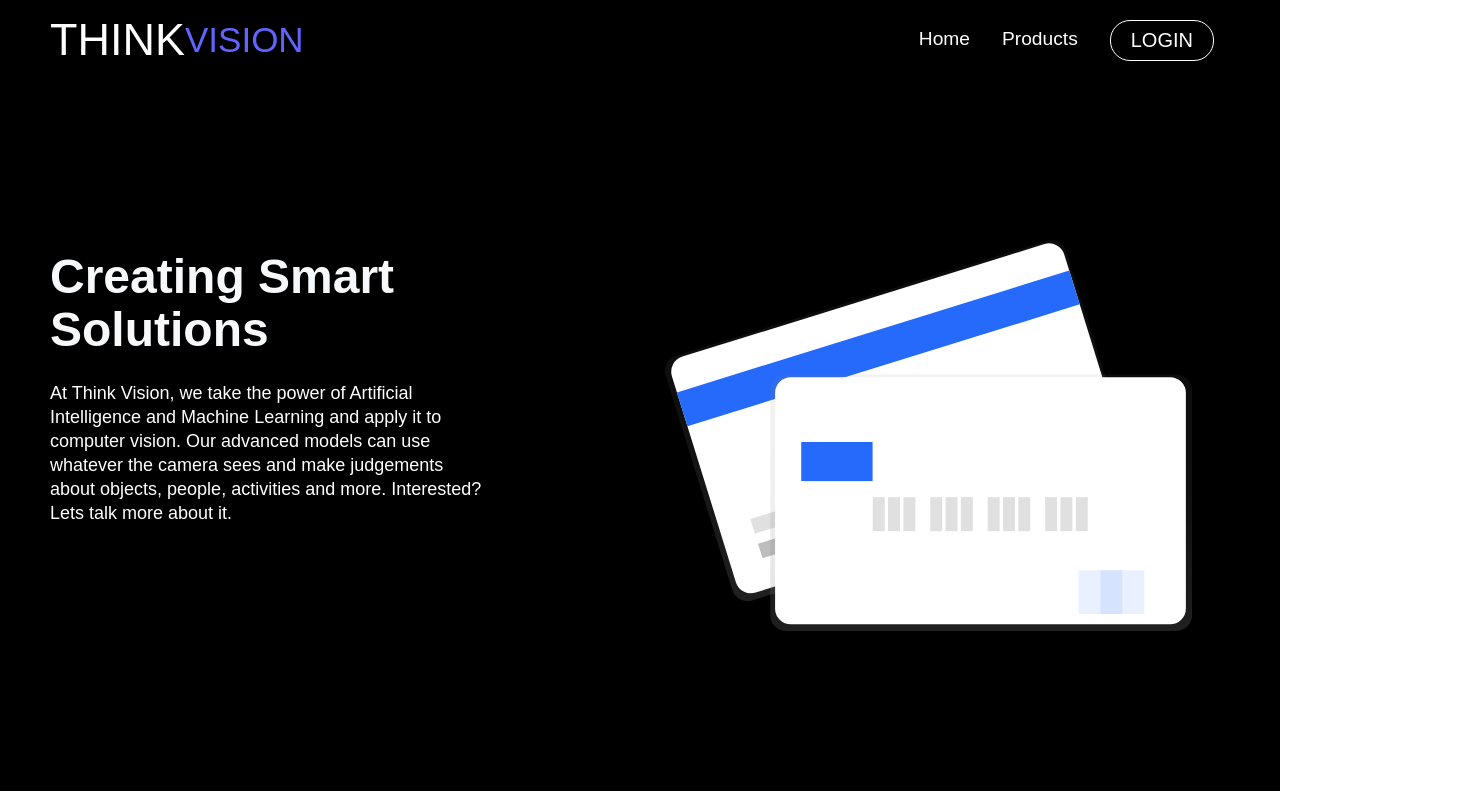
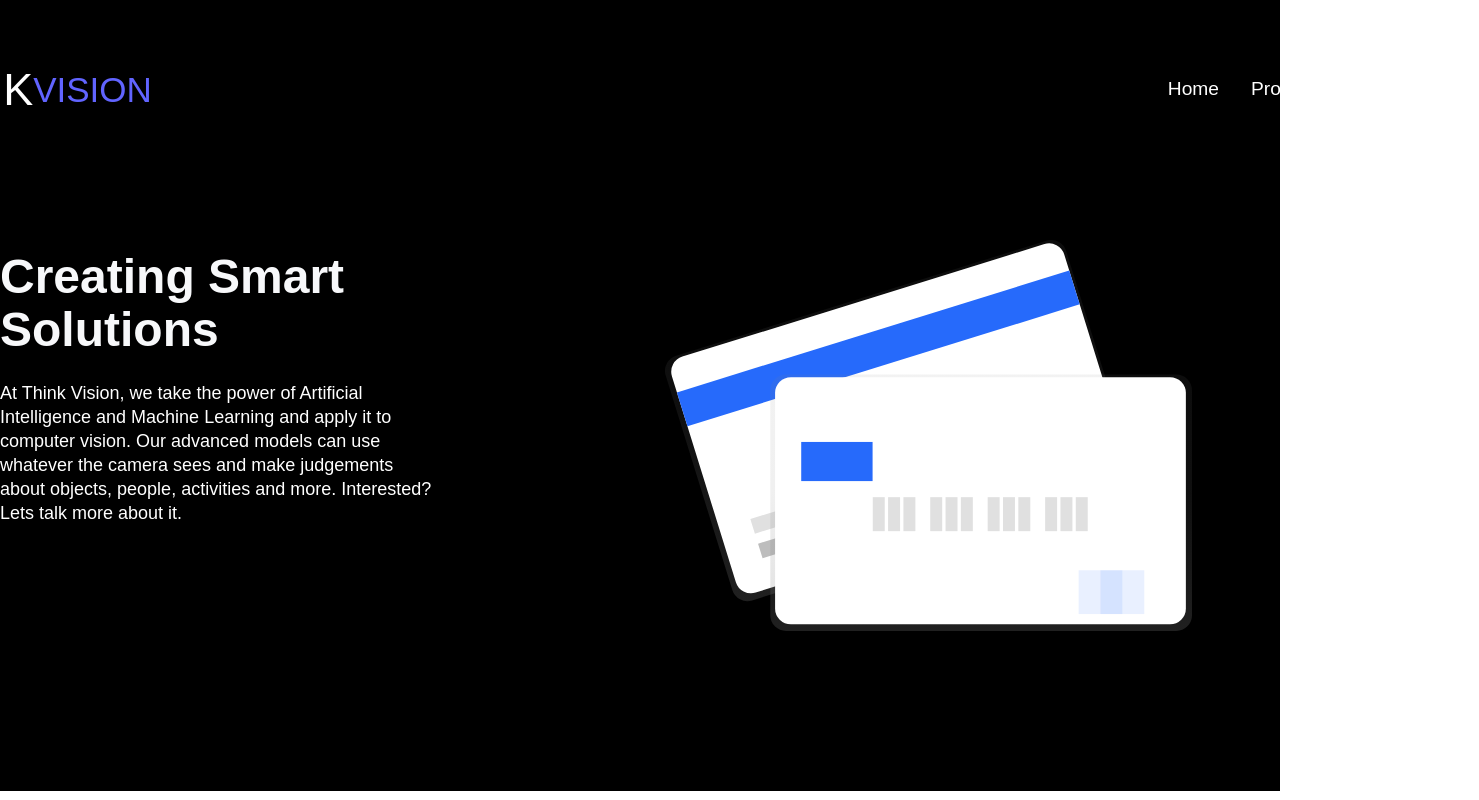
Before and after one commit to HxnDev/FYP-Frontend, a React (Create React App) app in the folder website/: page / in a window 1280 px wide. Shown: the top 800 px of the page, 1479 px wide, since content can reach past the window. Built offline with nearby package versions, Linux system fonts and the light colour scheme; a web font is replaced by a local one.

Commit message:
Navbar Adjusted

```diff
--- a/website/src/components/pages/Navbar/Navbar.css
+++ b/website/src/components/pages/Navbar/Navbar.css
@@ -21,19 +21,23 @@
     height: 80px;
   }
 
-  .container {
+  .ncontainer {
     z-index: 1;
     width: 100%;
     max-width: 1300px;
-    margin-right: auto;
+    margin-top: 100px;
+    margin-right: 150px;
     margin-left: auto;
     padding-right: 50px;
-    padding-left: 50px;
+    padding-left: 1000px;
   }
 
   .navbar-logo {
     color: #fff;
-    justify-self: start;
+    text-align: left;
+    margin-left: 150px;
+    padding-left: 50px;
+    margin-top: 100px;
     cursor: pointer;
     text-decoration: none;
     font-size: 45px;
--- a/website/src/components/pages/Navbar/Navbar.js
+++ b/website/src/components/pages/Navbar/Navbar.js
@@ -29,10 +29,10 @@
       <>
       <IconContext.Provider value={{color: '#fff'}}>
         <div className='navbar'>
-            <div className='navbar-container container'>
-                <Link to='/' className='navbar-logo' onClick={closeMobileMenu}>
-                    THINK <span> VISION</span>
-                </Link>
+        <Link to='/' className='navbar-logo' onClick={closeMobileMenu}>
+            THINK <span> VISION</span>
+        </Link>
+            <div className='navbar-container ncontainer'>
                 <div className='menu-icon' onClick={handleClick}>
                   {click ? <FaTimes/> : <FaBars/>}
                 </div>
```
